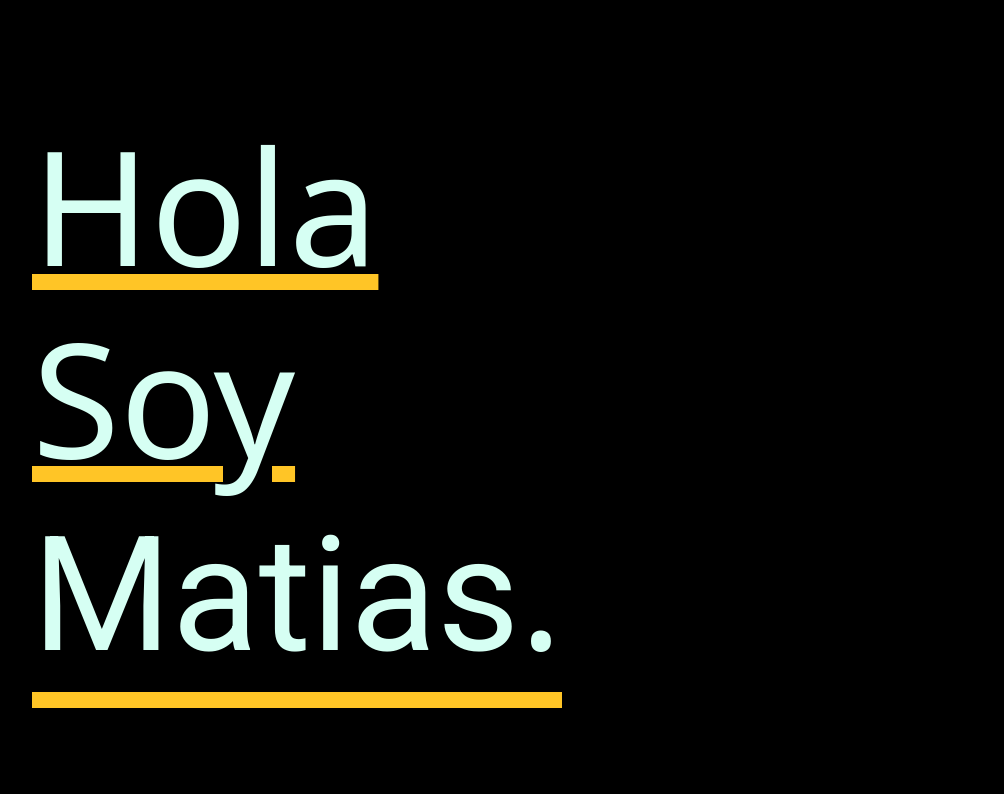
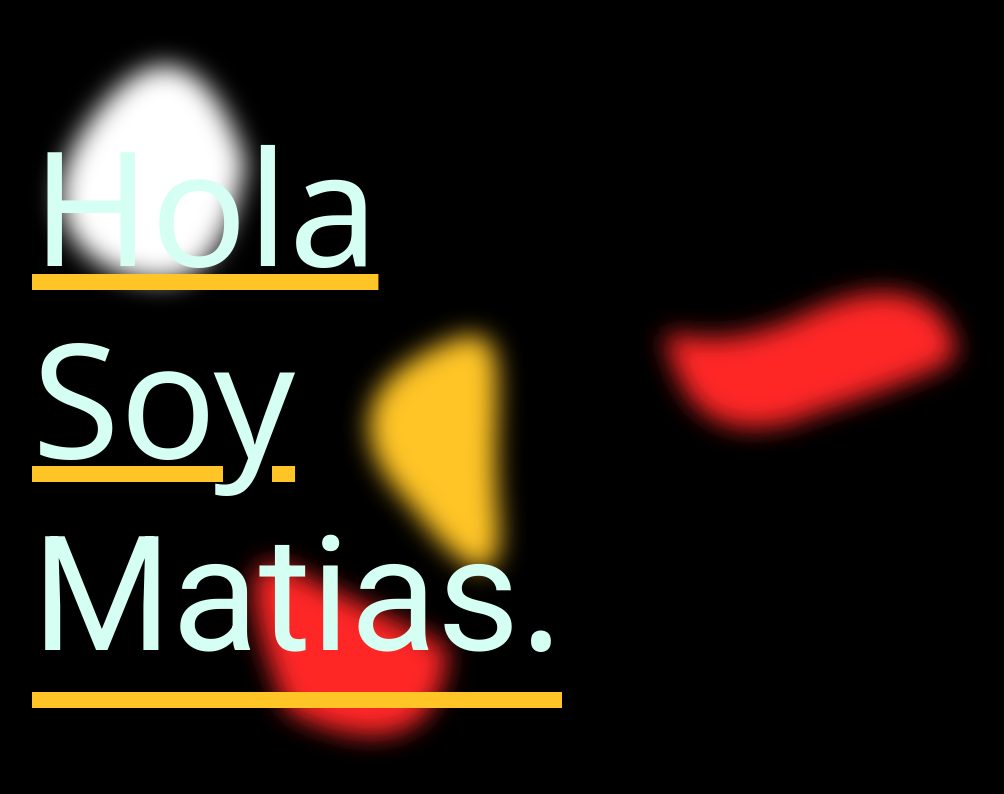
Before and after one commit to Matias-87/coro-page, an Angular app: page / in a window 1280 px wide. Shown: the top 794 px of the page, without its empty margins (42-1046 px from the left). Built offline with nearby package versions, Linux system fonts and the light colour scheme; a web font is replaced by a local one.

Commit message:
feat(app-component): testing new ideas

```diff
--- a/src/app/app.component.html
+++ b/src/app/app.component.html
@@ -1,4 +1,42 @@
 <div class="principal-container">
+  <svg viewBox="0 0 1000 1000" preserveAspectRatio="xMidYMin slice" class="background-svg" xmlns="http://www.w3.org/2000/svg">
+    <g filter="url(#svg_21_blur)" id="svg_21">
+      <path  class="animation-simple" filter="url(#svg_1_blur)" stroke="#000000" id="svg_1"
+        d="m130.92133,-18.2c-45.33595,8 -54.40313,92 -55.53652,91.2c1.13339,0.8 37.40215,137.79999 114.47325,41.8c77.07111,-96 -13.60078,-141 -58.93673,-133z"
+        opacity="NaN" stroke-opacity="0" fill="#fff" />
+      <path class="animation-simple" id="svg_2" d="m743.3848,87.8c-8,4 -184,-83 -148,27c36,110 102,44 101.00001,43.2" opacity="NaN"
+        stroke-opacity="0" stroke="#000000" fill="#ffc526" />
+      <path class="animation-simple" transform="rotate(-59 367.107 263.089)" stroke="#000000" id="svg_3"
+        d="m376.08929,177.79999c-97.7832,0 -63.89793,97.13895 -64.86607,96.32947c0.96814,0.80948 14.52225,134.37554 57.12087,41.28404c42.59862,-93.09149 105.5284,-137.61351 7.7452,-137.61351z"
+        opacity="NaN" stroke-opacity="0" fill="#ffc526" />
+      <path class="animation-simple" transform="rotate(106.431 717.716 512.784)" stroke="#000000" id="svg_5"
+        d="m700.73678,450.78406c-54.58077,2.93547 -50.94205,48.43521 -51.66979,47.84812c0.72773,0.58709 -0.72775,29.20789 15.28261,44.61909c16.01036,15.4112 104.06734,32.29014 103.33961,31.70305c0.72773,0.58709 44.39235,-95.54946 -4.36647,-94.81559c-48.75882,0.73387 -8.00518,-32.29014 -62.58595,-29.35467z"
+        opacity="NaN" stroke-opacity="0" fill="#ff9e26" />
+      <path class="animation-simple" stroke="#000000" id="svg_7"
+        d="m456.61553,446.74821c-16.82855,-0.78371 -21.1383,12.30428 -10.26131,32.21055c10.87699,19.90627 -31.39962,60.26742 -7.59337,56.74072c23.80625,-3.5267 24.2167,26.6462 56.23199,-19.98465l15.39197,-27.4299c-6.15679,-14.49867 -36.94073,-40.75301 -53.76928,-41.53672z"
+        opacity="NaN" stroke-opacity="0" fill="#ff9e26" />
+      <path class="animation-simple" stroke="#000000" id="svg_10"
+        d="m131.87365,312.25265c-64.51924,-53.50898 25.8077,-98.72784 -67.23584,-53.50898c-93.04354,45.21886 -53.15152,114.09465 -51.61539,116.21247c1.53613,2.11783 82.17713,19.4441 119.53038,14.16857c37.35324,-5.27553 63.84009,-23.36308 -0.67915,-76.87206z"
+        opacity="NaN" stroke-opacity="0" fill="#ff9e26" />
+      <path class="animation-simple" transform="rotate(54.9643 233.528 511.015)" id="svg_12"
+        d="m307.3848,459.8c49,107 -87,103 -87.99999,102.2c0.99999,0.79999 -122.00001,-100.2 -45.00001,-99.2"
+        opacity="NaN" stroke-opacity="0" stroke="#000000" fill="#ff2626" />
+      <path class="animation-simple" transform="rotate(-16.1562 673.228 258.279)" id="svg_19"
+        d="m674.3848,220.8c-107,34 -124,-37 -107,34c17,71 102,45 101.00001,44.2c0.99999,0.8 101.99999,-18.2 112.99999,-26.2c11,-8 0,-86 -107,-52z"
+        opacity="NaN" stroke-opacity="0" stroke="#000000" fill="#ff2626" />
+      <path class="animation-simple" stroke="#000000" id="svg_20"
+        d="m415.08413,28.83462c-100.80565,30.75235 -64.70633,83.14524 -65.38744,82.68965c0.68111,0.45559 42.9105,36.90281 66.06856,4.442c23.15805,-32.46081 100.12453,-117.884 -0.68112,-87.13165z"
+        opacity="NaN" stroke-opacity="0" fill="#ff2626" />
+    </g>
+    <defs>
+      <filter height="200%" width="200%" y="-50%" x="-50%" id="svg_1_blur">
+        <feGaussianBlur stdDeviation="0" in="SourceGraphic" />
+      </filter>
+      <filter height="200%" width="200%" y="-50%" x="-50%" id="svg_21_blur">
+        <feGaussianBlur stdDeviation="10" in="SourceGraphic" />
+      </filter>
+    </defs>
+  </svg>
   <app-loki-titles></app-loki-titles>
   <!-- <app-animated-line></app-animated-line> -->
 </div>
--- a/src/app/app.component.scss
+++ b/src/app/app.component.scss
@@ -8,7 +8,23 @@
     flex-direction: column;
     justify-content: center;
     overflow: hidden;
+    position: relative;
+    z-index: -1000;
     // border-bottom: 2px solid red;
+}
+
+.background-svg {
+    position: absolute;
+    top: 0;
+    left: 0;
+    height: 100%;
+    width: 100%;
+    z-index: -100;
+}
+
+.animation-simple {
+    animation: infRotate 20s linear infinite;
+    transform-origin: 150px 100px;
 }
 
 // app-loki-titles {
@@ -18,3 +34,22 @@
 //     flex-direction: column;
 //     flex-shrink: 0;
 // }
+
+@keyframes infRotate {
+    0% {
+        opacity: 1;
+    }
+    10% {
+        opacity: 0;
+    }
+    50% {
+        opacity: 1;
+    }
+    75% {
+        opacity: 0;
+    }
+    100% {
+        transform: rotate(360deg);
+        opacity: 1;
+    }
+}
--- a/src/app/loki-titles/loki-titles.component.scss
+++ b/src/app/loki-titles/loki-titles.component.scss
@@ -31,7 +31,7 @@ h1 {
     top: 50;
 }
 
-@media (min-width: 700px) {
+@media (min-width: 600px) {
     h1 {
         // color: red;
         font-size: 160px;
```
